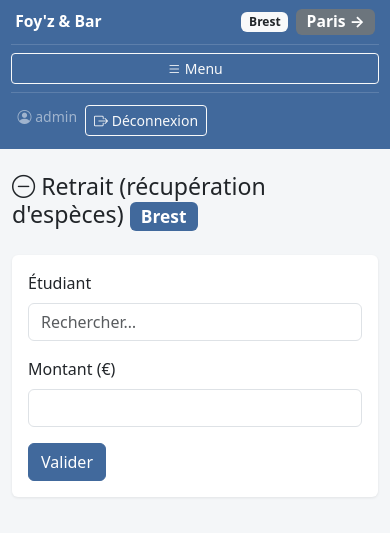
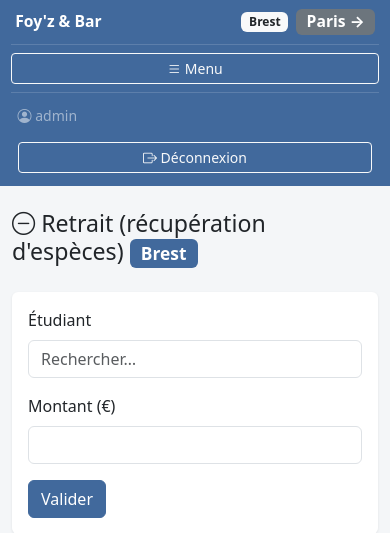
Before and after one commit to pauldebise/plateforme_foyz_bar, a Flask app: page /equipe/retrait in a window 390 px wide. Shown: the top 533 px of the page. Run offline with Flask 3, Linux system fonts and the light colour scheme; the visitor is signed in with stand-in values (Sample User, id 1); data comes from the database, SQL or seed files in the repository; data that the repository does not hold is empty; some libraries are stand-ins or nearby versions.

Commit message:
ux: bouton deconnexion pleine largeur sur mobile

```diff
--- a/app/static/css/app.css
+++ b/app/static/css/app.css
@@ -62,8 +62,8 @@ body { background: #f4f6f8; }
   .sidebar-footer .w-100 { width: auto !important; margin-bottom: 0 !important; }
   .sidebar-footer .sidebar-login { width: 100% !important; flex: 1 1 100%; }
   .sidebar-footer .btn-group { flex: 1 1 auto; }
-  .sidebar-footer form { flex: 1 1 auto; display: flex; }
-  .sidebar-footer form .btn { width: 100%; }
+  .sidebar-footer form { flex: 1 1 100%; display: flex; }
+  .sidebar-footer form .btn { width: 100% !important; }
 }
 
 .side-link {
```
